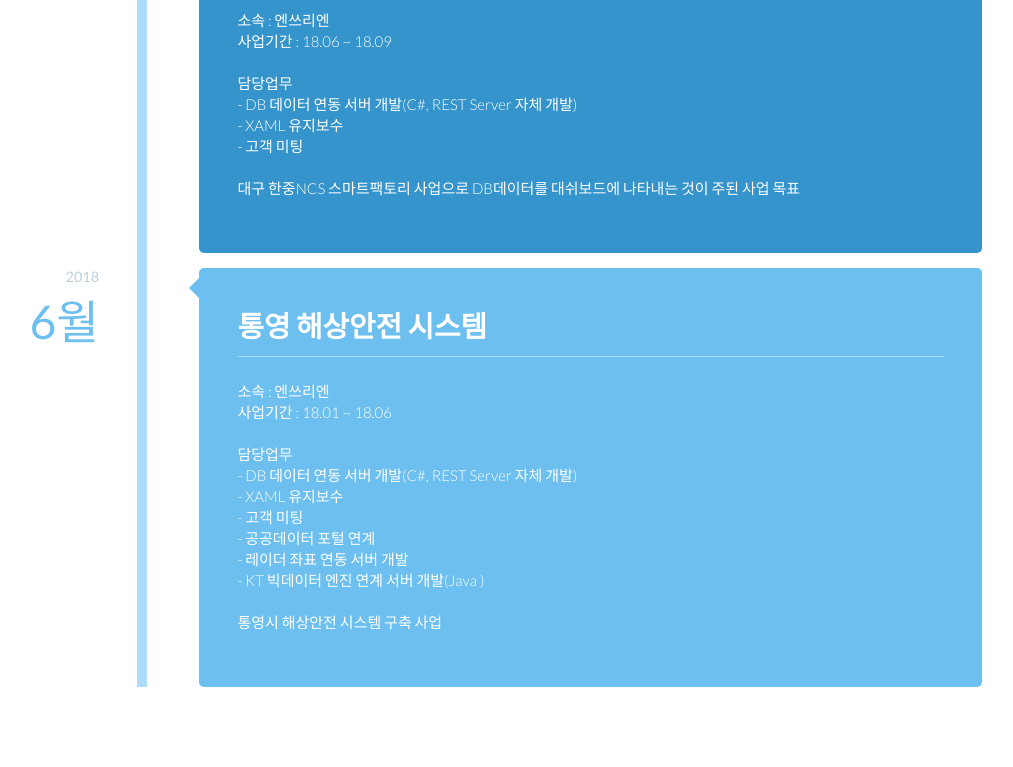
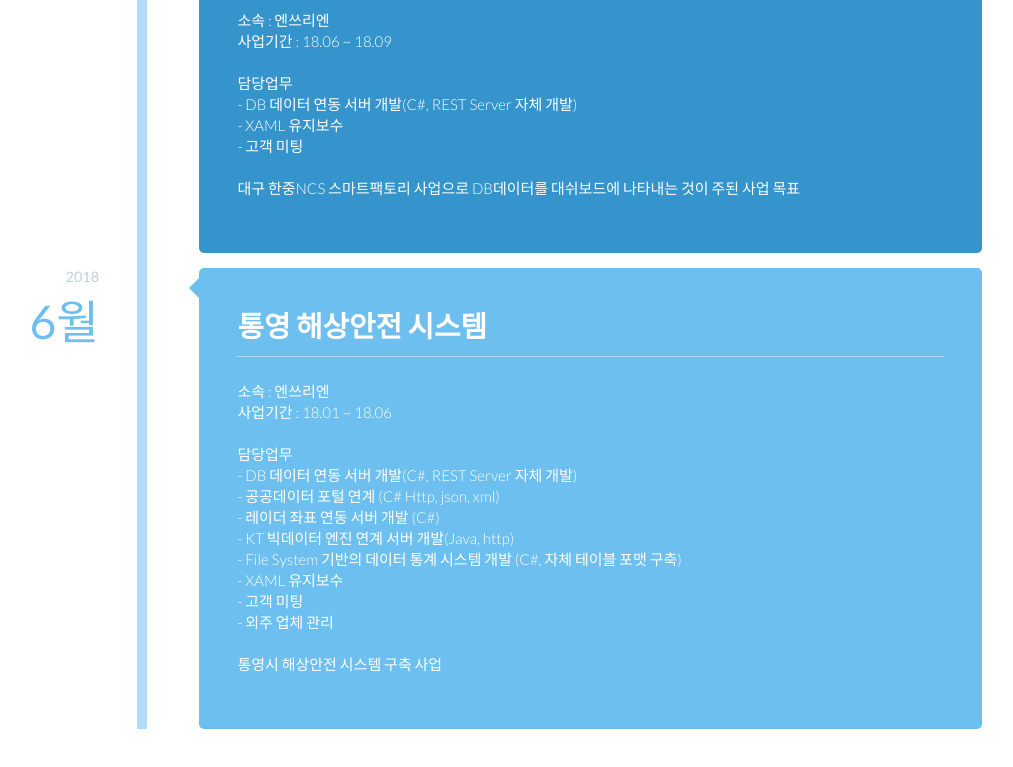
Before and after one commit to JoHwanhee/portfolio, a plain HTML site: page index.html in a window 1280 px wide. Shown: the part 569-1336 px from the top of the page, without its empty margins (180-1193 px from the left). Drawn offline with Linux system fonts and the light colour scheme.

Commit message:
Modify contents of 통영해상안전시스템

```diff
--- a/index.html
+++ b/index.html
@@ -77,16 +77,21 @@
 							<br>
 							담당업무 <br>
 							- DB 데이터 연동 서버 개발(C#, REST Server 자체 개발)<br>
+							- 공공데이터 포털 연계 (C# Http, json, xml)<BR>
+							- 레이더 좌표 연동 서버 개발 (C#)<BR>
+							- KT 빅데이터 엔진 연계 서버 개발(Java, http)<BR>
+							- File System 기반의 데이터 통계 시스템 개발 (C#, 자체 테이블 포맷 구축)<BR>
 							- XAML 유지보수<br>
 							- 고객 미팅<br>
-							- 공공데이터 포털 연계<BR>
-							- 레이더 좌표 연동 서버 개발<BR>
-							- KT 빅데이터 엔진 연계 서버 개발(Java )<BR>
+							- 외주 업체 관리<br>
+
 							<br>
 							통영시 해상안전 시스템 구축 사업<br>
 							</p>
 						</div>
 					</li>
+
+
 				</ul>
 			</div>
 		</div>
```
